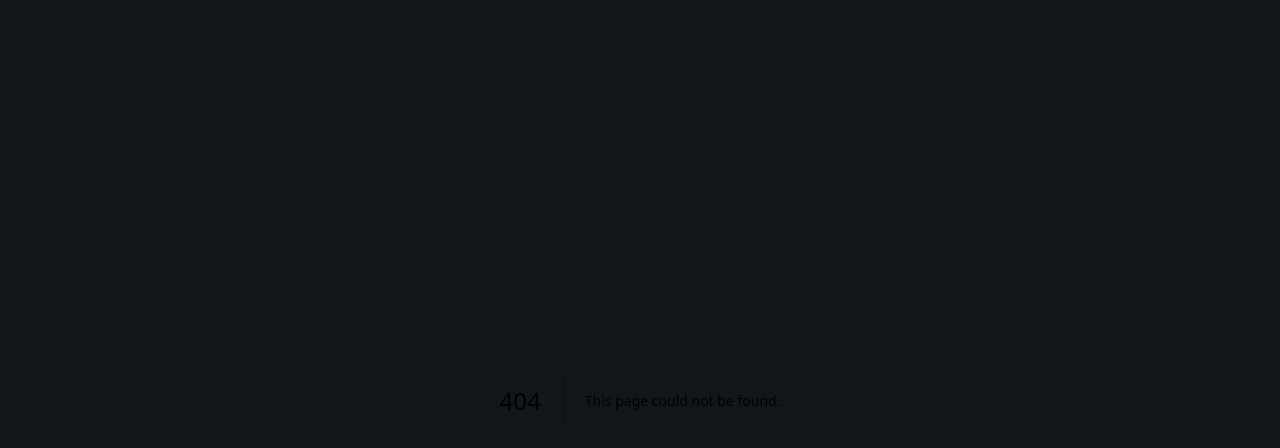
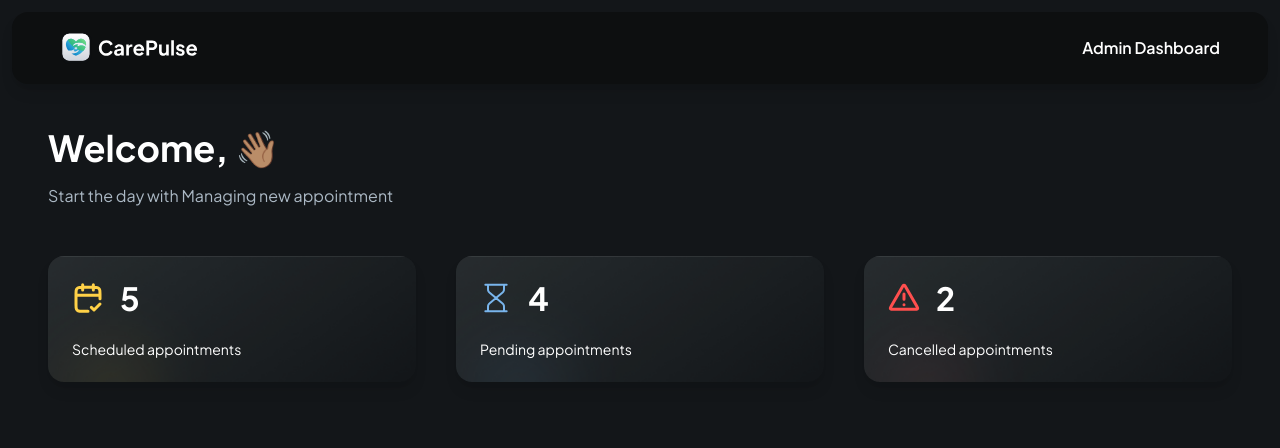
Before and after one commit to kolambkar11/nxtcarepulse, a Next.js app: page /admin in a window 1280 px wide. Before the commit this address had no page. Shown: the top 448 px of the page. Built offline with nearby package versions, Linux system fonts and the light colour scheme.

Commit message:
Deploying to production

```diff
--- /dev/null
+++ b/app/admin/page.tsx
@@ -0,0 +1,54 @@
+import StatCard from "@/components/StatCard";
+import Image from "next/image";
+import Link from "next/link";
+import React from "react";
+
+const Admin = () => {
+  return (
+    <div className="mx-auto flex max-w-7xl flex-col space-y-14">
+      <header className="admin-header">
+        <Link href={"/"} className="cursor-pointer">
+          <Image
+            src="/assets/icons/logo-full.svg"
+            alt="logo"
+            height={32}
+            width={162}
+            className="h-8 w-fit"
+          />
+        </Link>
+        <p className="text-16-semibold ">Admin Dashboard</p>
+      </header>
+
+      <main className="admin-main">
+        <section className="w-full space-y-4 ">
+          <h1 className="header">Welcome, 👋🏽</h1>
+          <p className="text-dark-700">
+            Start the day with Managing new appointment{" "}
+          </p>
+        </section>
+        <section className="admin-stat">
+          <StatCard
+            type="appointments"
+            count={5}
+            label="Scheduled appointments"
+            icon="/assets/icons/appointments.svg"
+          />
+          <StatCard
+            type="pending"
+            count={4}
+            label="Pending appointments"
+            icon="/assets/icons/pending.svg"
+          />
+          <StatCard
+            type="cancelled"
+            count={2}
+            label="Cancelled appointments"
+            icon="/assets/icons/cancelled.svg"
+          />
+        </section>
+      </main>
+    </div>
+  );
+};
+
+export default Admin;
--- /dev/null
+++ b/components/StatCard.tsx
@@ -0,0 +1,35 @@
+import clsx from "clsx";
+import Image from "next/image";
+import React from "react";
+interface StatCardProps {
+  type: "appointments" | "pending" | "cancelled";
+  count: number;
+  label: string;
+  icon: string;
+}
+
+const StatCard = ({ count = 0, label, type, icon }: StatCardProps) => {
+  return (
+    <div
+      className={clsx("stat-card", {
+        "bg-appointments": type === "appointments",
+        "bg-pending": type === "pending",
+        "bg-cancelled": type === "cancelled",
+      })}
+    >
+      <div className="flex items-center  gap-4">
+        <Image
+          src={icon}
+          height={32}
+          width={32}
+          alt={type}
+          className="size-8 w-fit"
+        />
+        <h2 className="text-32-bold text-white">{count}</h2>
+      </div>
+      <p className="text-14-regular">{label}</p>
+    </div>
+  );
+};
+
+export default StatCard;
```
